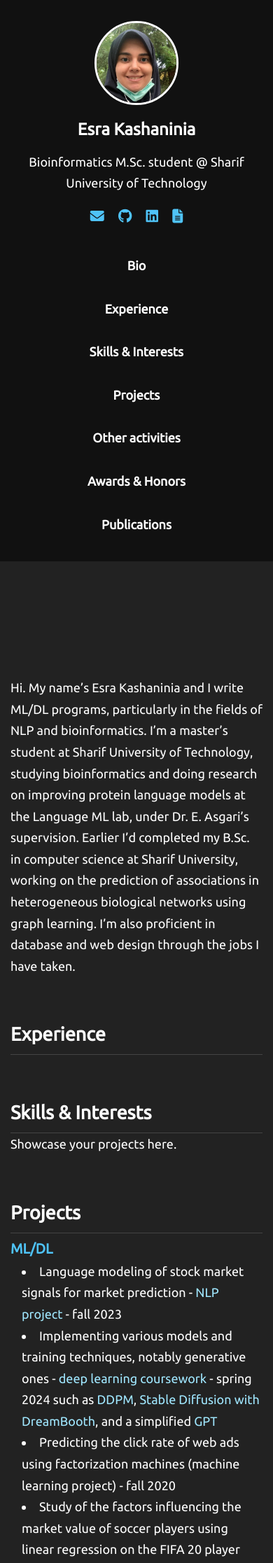
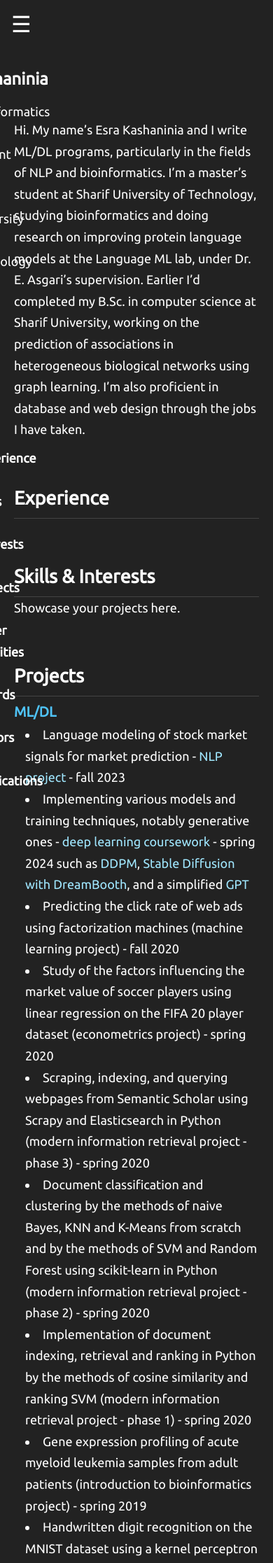
Before and after one commit to Esra-K/Esra-K.github.io, a Jekyll site: the page built from index.md, in a window 390 px wide. Shown: the top 2233 px of the page at 70% size. Built offline with Jekyll 4.4.1, drawn with Linux system fonts in a browser that asks for light colours.

Commit message:
collapsable sidebar with hamburger - NEW

```diff
--- a/_layouts/default.html
+++ b/_layouts/default.html
@@ -23,11 +23,17 @@
   </head>
 
   <body>
+    <!-- hamburger toggle button, visible on mobile -->
+    <button id="sidebar-toggle" class="hamburger" aria-label="Toggle sidebar">
+      &#9776;
+    </button>
+
     <div class="container">
-      <div class="sidebar">{% include sidebar.html %}</div>
+      <div class="sidebar" id="sidebar">{% include sidebar.html %}</div>
       {{ content }}
     </div>
     <script src="{{ '/assets/js/nav.js' | relative_url }}"></script>
     <script src="{{ '/assets/js/scroll-offset.js' | relative_url }}"></script>
+    <script src="{{ '/assets/js/sidebar-toggle.js' | relative_url }}"></script>
   </body>
 </html>
--- a/assets/css/style.css
+++ b/assets/css/style.css
@@ -251,25 +251,54 @@
   color: #ffffff;
 }
 
+/* Hamburger button, hidden on desktop */
+.hamburger {
+  display: none;
+  position: fixed;
+  top: 1rem;
+  left: 1rem;
+  font-size: 2rem;
+  background: none;
+  border: none;
+  color: white;
+  z-index: 1001;
+  cursor: pointer;
+}
+
 /* You can add a media query so the sidebar stacks or collapses on small screens: */
 @media (max-width: 768px) {
+  .hamburger {
+    display: block;
+  }
+
   /* for responsiveness */
   .container {
     flex-direction: column;
   }
 
   .sidebar {
-    position: relative;
-    width: 100%;
+    /* commented 4 hamburger */
+    /* position: relative;
+    width: 100%; */
     height: auto;
     /* for responsiveness */
     overflow: visible;
+    /* for hamburger */
+    transform: translateX(-100%);
+    transition: transform 0.3s ease;
+  }
+
+  /* for hamburger */
+  /* When active, slide it back */
+  .sidebar.active {
+    transform: translateX(0);
   }
 
   .main-content {
-    margin-left: 0;
+    margin-left: 0; /* important for hamburger */
     /* for responsiveness */
-    padding: 15px;
+    /* for hamburger, changed padding from 15px to 20px */
+    padding: 20px;
   }
 }
 
--- /dev/null
+++ b/assets/js/sidebar-toggle.js
@@ -0,0 +1,8 @@
+// Toggle the sidebar in/out on mobile
+document.addEventListener("DOMContentLoaded", () => {
+  const toggle = document.getElementById("sidebar-toggle");
+  const sidebar = document.getElementById("sidebar");
+  toggle.addEventListener("click", () => {
+    sidebar.classList.toggle("active");
+  });
+});
```
